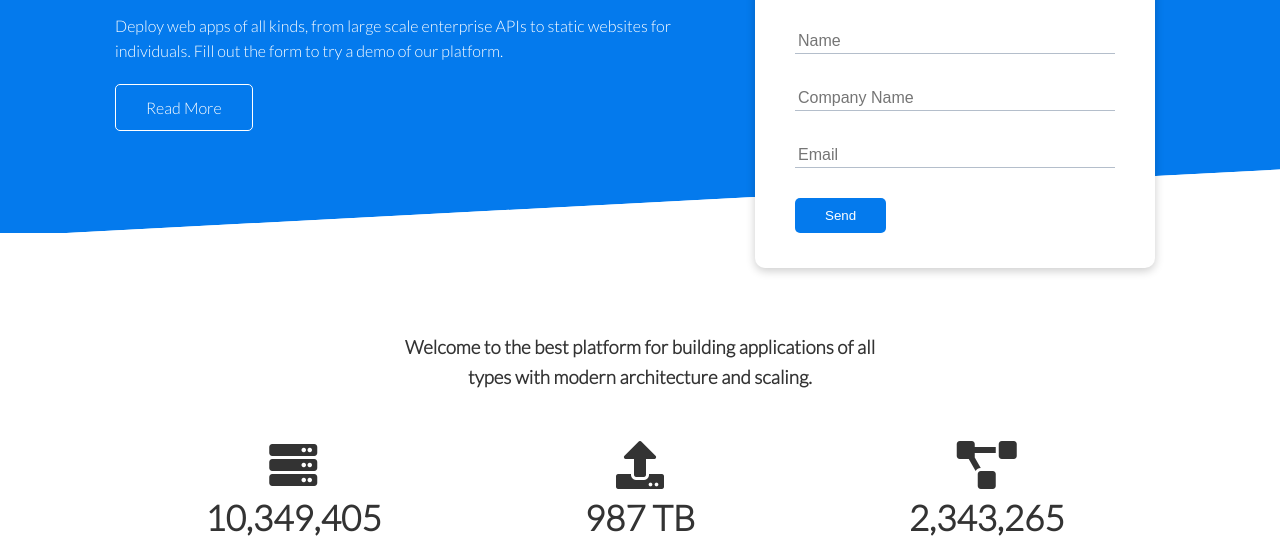
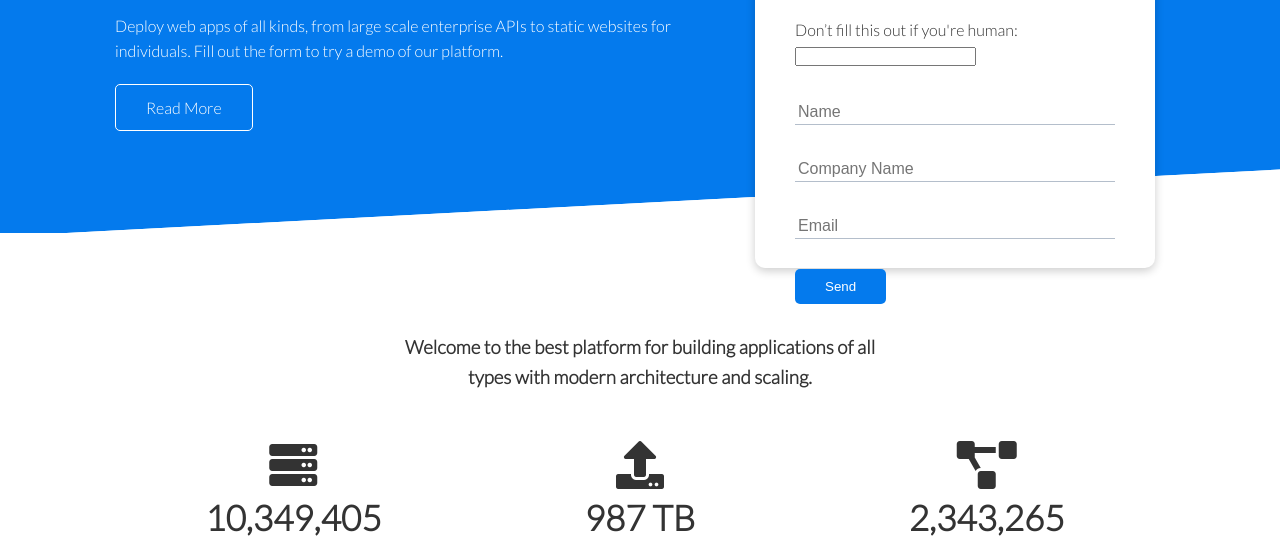
Before and after one commit to RobertGumeny/loruki-cloud-hosting, a plain HTML site: page index.html in a window 1280 px wide. Shown: the part 237-789 px from the top of the page. Drawn offline with Linux system fonts and the light colour scheme.

Commit message:
added netlify forms attributes

```diff
--- a/index.html
+++ b/index.html
@@ -42,7 +42,18 @@
         </div>
         <div class="showcase-form card">
           <h2>Request a Demo</h2>
-          <form>
+          <form
+            name="contact"
+            netlify-honeypot="bot-field"
+            method="POST"
+            data-netlify="true"
+          >
+            <input type="hidden" name="form-name" value="contact" />
+            <p class="hidden">
+              <label
+                >Don’t fill this out if you're human: <input name="bot-field"
+              /></label>
+            </p>
             <div class="form-control">
               <input type="text" name="name" placeholder="Name" required />
             </div>
```
